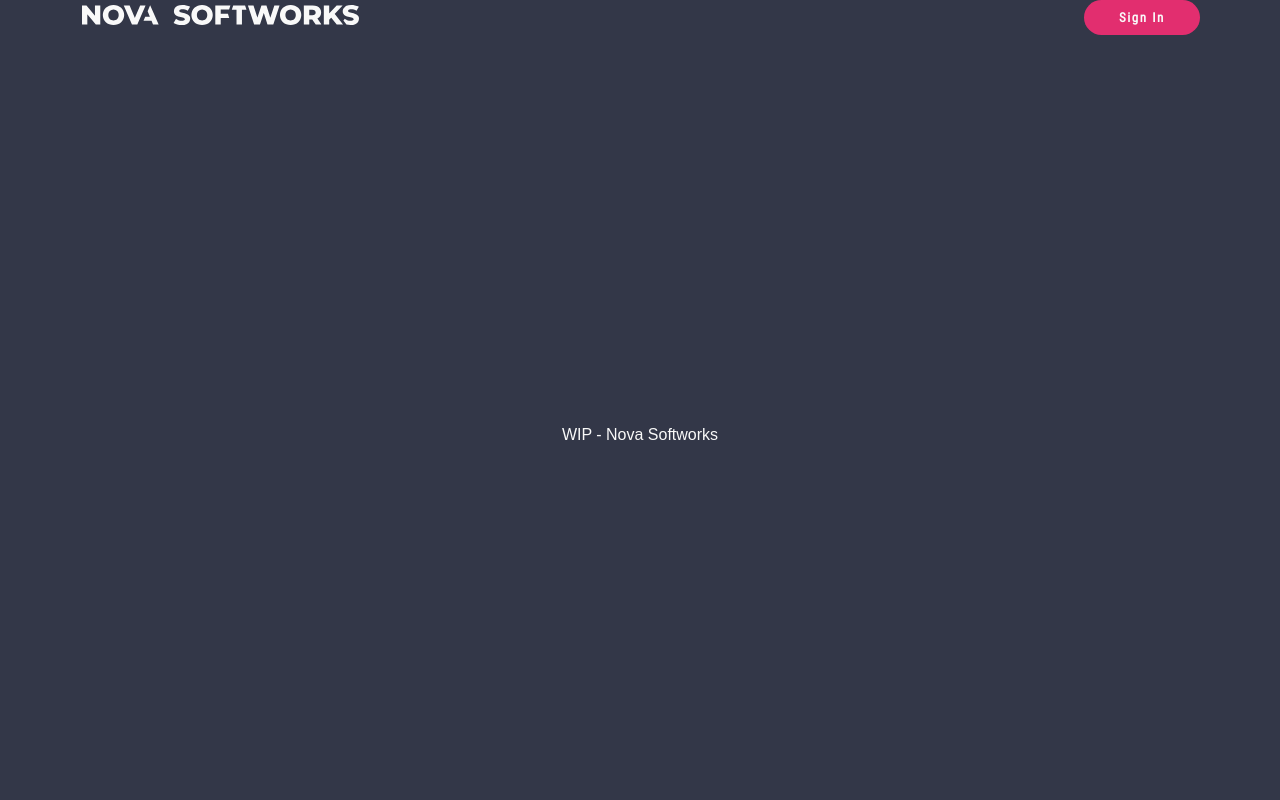
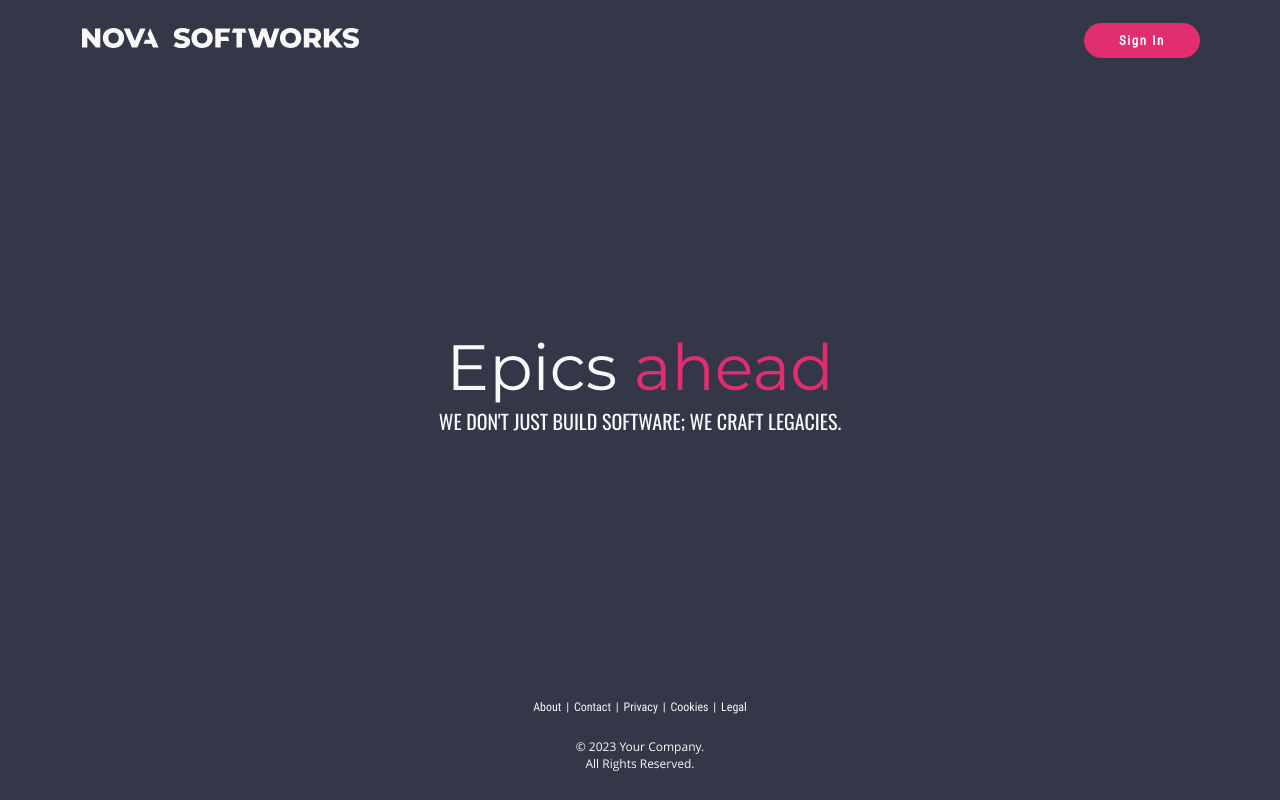
Before and after one commit to NovaSoftworks/apps_portal, a SvelteKit app: page / in a window 1280 px wide. Shown: the top 800 px of the page. Built offline with nearby package versions, Linux system fonts and the light colour scheme.

Commit message:
create the landing page

```diff
--- a/src/routes/+page.svelte
+++ b/src/routes/+page.svelte
@@ -1,6 +1,36 @@
-<div
-	class="container"
-	style="display: flex; justify-content: center; align-items: center; height: 100vh; font-family:Arial, Helvetica, sans-serif;"
->
-	WIP - Nova Softworks
+<div class="landing-page__container">
+	<h1>Epics <span class="primary">ahead</span></h1>
+	<h2>We don't just build software; we craft legacies.</h2>
 </div>
+
+<style>
+	h1 {
+		margin: 0;
+		padding: 0;
+
+		font-size: 4rem;
+		font-family: Montserrat, sans-serif;
+		font-weight: normal;
+		text-align: center;
+	}
+
+	h2 {
+		margin: 0;
+		padding: 0;
+
+		font-size: 1.25rem;
+		font-family: Oswald, sans-serif;
+		font-weight: normal;
+		text-transform: uppercase;
+		text-align: center;
+	}
+
+	.landing-page__container {
+		display: flex;
+		flex-direction: column; /* Aligns the children (title and subtitle) in a column */
+		justify-content: center; /* Vertically centers the flex children within the center block */
+		align-items: center; /* Horizontally centers the flex children within the center block */
+		height: 100%; /* Uses the full height of the viewport */
+		width: 100%; /* Uses the full width of the container */
+	}
+</style>
```
